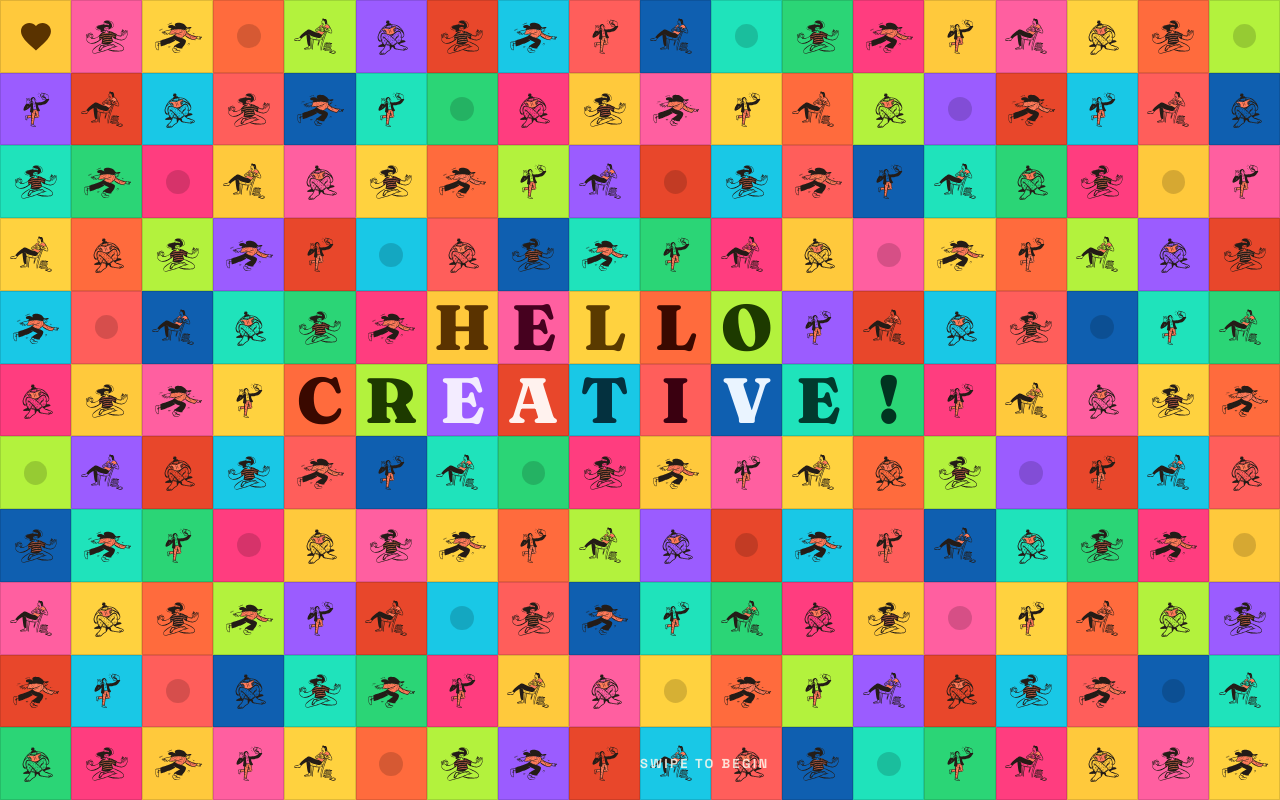
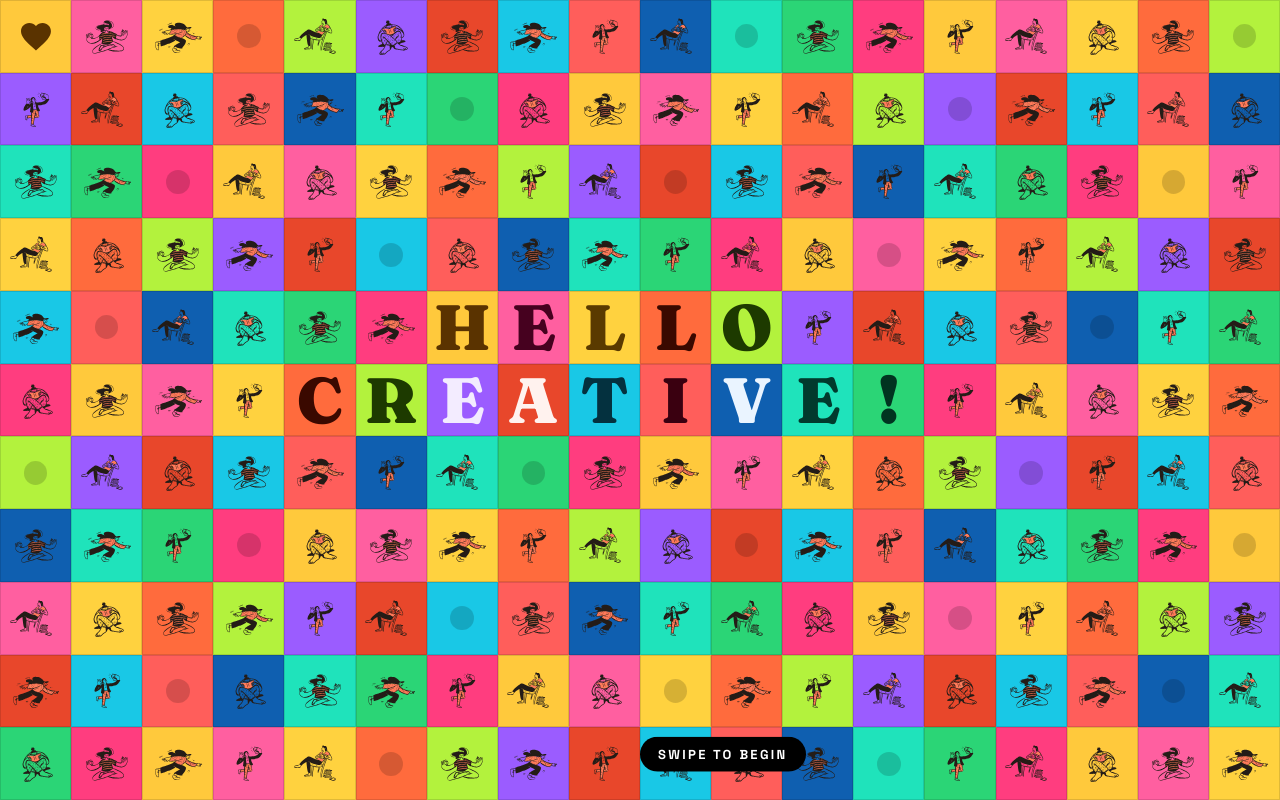
Before and after one commit to anupriyacreates/creative-sparks, a React (Vite) app: page / in a window 1280 px wide. Built offline with nearby package versions, Linux system fonts and the light colour scheme.

Commit message:
Center swipe hint; give landing hint an opaque black pill

```diff
--- a/src/index.css
+++ b/src/index.css
@@ -129,6 +129,7 @@ body {
     transform: translateX(-50%);
     z-index: 9999;
     margin: 0;
+    text-align: center;
     color: var(--ink);
     font-family: 'Space Grotesk', system-ui, sans-serif;
     font-size: 13px;
@@ -140,8 +141,13 @@ body {
     opacity: 0.85;
     animation: bobDown 1.6s ease-in-out infinite;
   }
+  /* on the dark landing: an opaque black pill with white text */
   .touch-hint.on-dark {
-    color: #fff8ec;
+    color: #ffffff;
+    background: #000000;
+    padding: 9px 18px;
+    border-radius: 999px;
+    opacity: 1;
   }
 }
 
```
